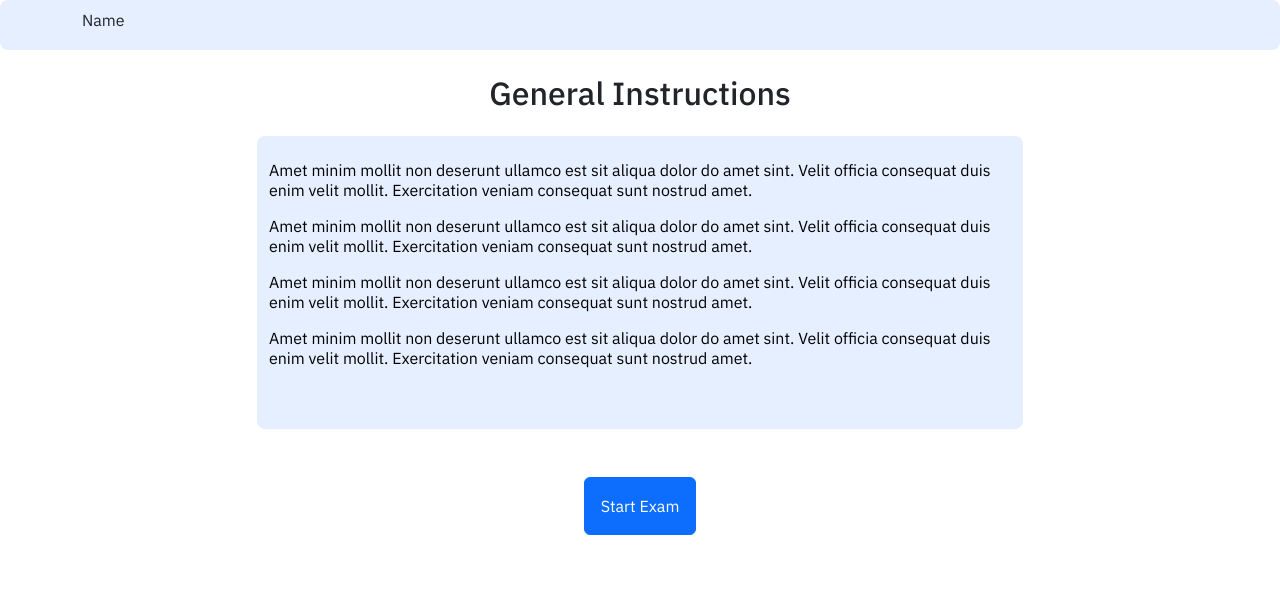
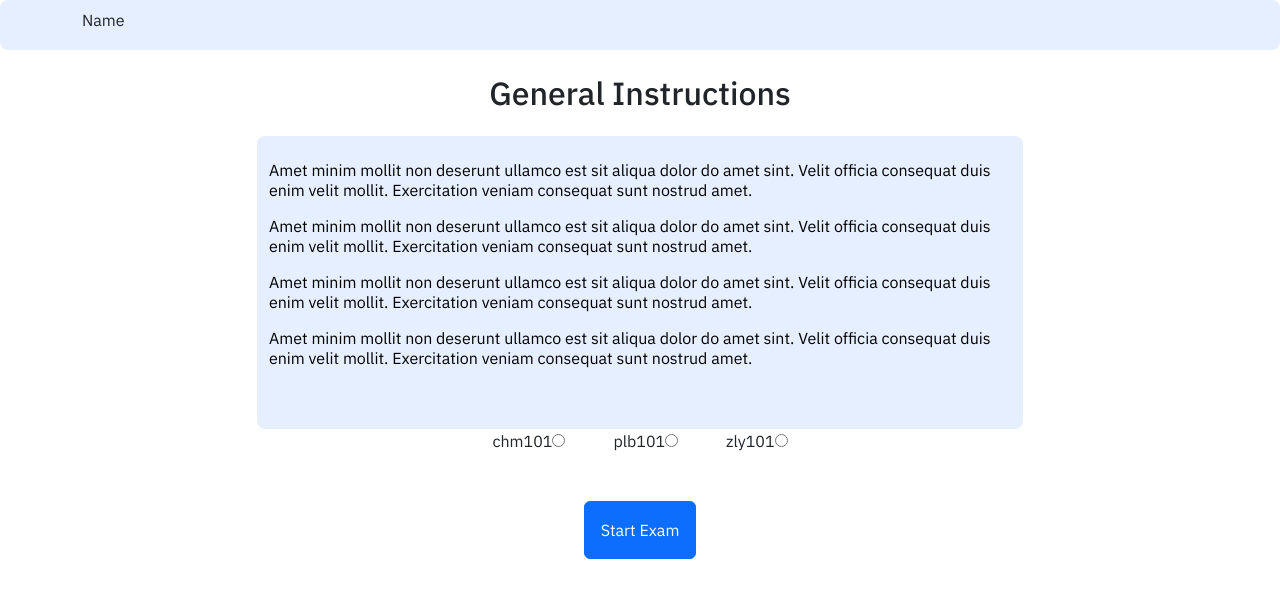
Before and after one commit to Maiqel1/cbt-test, a React (Create React App) app: page /quiz in a window 1280 px wide. Shown: the top 598 px of the page. Built offline with nearby package versions, Linux system fonts and the light colour scheme.

Commit message:
ran into bug on quiz component rerendering

```diff
--- a/src/Context/QuizContext.js
+++ b/src/Context/QuizContext.js
@@ -5,9 +5,15 @@ const QuizContext = createContext();
 export const QuizProvider = ({ children }) => {
   const [examState, setExamState] = useState("menu");
   const [score, setScore] = useState(0);
+  const [selectedCourse, setSelectedCourse] = useState(null);
+  const [completedCourses, setCompletedCourses] = useState([]);
+  const [currentQuestion, setCurrentQuestion] = useState(0);
 
-  const Questions = [
+
+
+  const [Questions, setQuestions] = useState([
     {
+      course: "chm101",
       prompt: "What is 1 + 3",
       optionA: "24",
       optionB: "14",
@@ -16,6 +22,7 @@ export const QuizProvider = ({ children }) => {
       answer: "D",
     },
     {
+      course: "chm101",
       prompt: "Which of these is the first element on the periodic table?",
       optionA: "hydrogen",
       optionB: "oxygen",
@@ -24,6 +31,7 @@ export const QuizProvider = ({ children }) => {
       answer: "A",
     },
     {
+      course: "chm101",
       prompt: "All life forms are made up of?",
       optionA: "metal",
       optionB: "carbon",
@@ -32,6 +40,7 @@ export const QuizProvider = ({ children }) => {
       answer: "B",
     },
     {
+      course: "chm101",
       prompt: "Which of these is a streaming platform?",
       optionA: "twitch",
       optionB: "facebook",
@@ -39,11 +48,60 @@ export const QuizProvider = ({ children }) => {
       optionD: "twitter",
       answer: "A",
     },
-  ];
+    {
+      course: "chm101",
+      prompt: "How many continents are there in the world?",
+      optionA: "5",
+      optionB: "7",
+      optionC: "8",
+      optionD: "6",
+      answer: "B",
+    },
+    {
+      course: "plb101",
+      prompt: "How many continents are there in the world?",
+      optionA: "5",
+      optionB: "7",
+      optionC: "8",
+      optionD: "6",
+      answer: "B",
+    },
+    {
+      course: "plb101",
+      prompt: "How many continents are there in the world?",
+      optionA: "5",
+      optionB: "7",
+      optionC: "8",
+      optionD: "6",
+      answer: "B",
+    },
+  ]);
 
-  const timeAllocated = 60;
+  const chemQuestions = Questions.filter(question => question.course === "chm101");
+  const plbQuestions = Questions.filter(question => question.course === "plb101");
+  const zlyQuestions = Questions.filter(question => question.course === "zly101");
+
+
+  const courses = [
+    {
+        id: 1,
+        name: "chm101",
+        questions: [...chemQuestions]
+    },
+    {
+      id: 2,
+      name: "plb101",
+      questions: [...plbQuestions]
+  },
+  {
+    id: 3,
+    name: "zly101",
+    questions: [...zlyQuestions]
+},
+]
+
+  const [timeAllocated, setTimeAllocated] = useState(30);
   const [timeRemaining, setTimeRemaining] = useState(timeAllocated);
-
 
   //   this state is to clear the radio inputs when next is clicked, and retain state when previous is clicked
   const [answers, setAnswers] = useState({});
@@ -51,8 +109,6 @@ export const QuizProvider = ({ children }) => {
   const handleChange = (currentQuestion, optionChosen) => {
     setAnswers({ ...answers, [currentQuestion]: optionChosen });
   };
-
-  // function for navigtion
 
   // function to submit quiz
   const finishQuiz = (showPrompt = true) => {
@@ -74,11 +130,10 @@ const finishQuiz = (showPrompt = true) => {
           score++;
         }
       }
-        setScore(score)
+      setScore(score);
       setExamState("EndScreen");
     }
   };
-
 
   return (
     <QuizContext.Provider
@@ -93,9 +148,17 @@ const finishQuiz = (showPrompt = true) => {
         setAnswers,
         handleChange,
         timeAllocated,
+        setTimeAllocated,
         timeRemaining,
         setTimeRemaining,
-
+        courses,
+        selectedCourse,
+        setSelectedCourse,
+        completedCourses,
+        setCompletedCourses,
+        setQuestions,
+        currentQuestion,
+        setCurrentQuestion
       }}
     >
       {children}
--- a/src/components/EndScreen.jsx
+++ b/src/components/EndScreen.jsx
@@ -1,16 +1,24 @@
-import { useContext } from "react"
+import { useContext, useEffect } from "react"
 import  QuizContext  from "../Context/QuizContext"
 // import { Questions } from "../Question/QuestionBank";
 import "../App.css"
 
 function EndScreen() {
 
-const {score, setScore, setExamState, Questions} = useContext(QuizContext);
+const {score, setScore, setExamState, Questions, setTimeRemaining, setAnswers, timeAllocated, completedCourses, setCompletedCourses, selectedCourse, setCurrentQuestion} = useContext(QuizContext);
+
+if (!completedCourses.includes(selectedCourse)) {
+  setCompletedCourses([...completedCourses, selectedCourse]);
+}
+
 
   const restartQuiz = () => {
+    setTimeRemaining(timeAllocated);
+    setAnswers([]);
     setScore(0);
     setExamState('menu')
   }
+
 
   return (
     <div className="EndScreen">
--- a/src/components/Nav.jsx
+++ b/src/components/Nav.jsx
@@ -9,8 +9,7 @@ function Nav() {
     <div className="navBar">
         <div className="d-flex justify-content-between container pt-2">
           <p>Name</p>
-          {/* timeRemaining <= timeAllocated / 2 && (
-          <button onClick={finishQuiz}>Submit</button> */}
+
           {timeRemaining <= timeAllocated /2 && (<p onClick={finishQuiz} className="submit-button"> SUBMIT</p>)}
         </div>
     </div>
--- a/src/components/StartScreen.jsx
+++ b/src/components/StartScreen.jsx
@@ -1,33 +1,98 @@
-import { useContext } from "react"
-import  QuizContext  from "../Context/QuizContext"
-import "../App.css"
-/* eslint-disable */
+import { useContext,} from "react";
+import QuizContext from "../Context/QuizContext";
+import "../App.css";
+
 function StartScreen() {
+  const {
+    examState,
+    setExamState,
+    courses,
+    selectedCourse,
+    completedCourses,
+    setQuestions,
+    setSelectedCourse,
+  } = useContext(QuizContext);
 
-    const {examState, setExamState} = useContext(QuizContext)
+//   const selectedCourseData = courses.find((course) => course.id === selectedCourse);
+// if (selectedCourseData) {
+//   setQuestions(selectedCourseData.questions);
+// } else {
+//   console.error("Selected course not found in courses list.");
+// }
+
 
   return (
     <div className="Start ">
-
       <h2 className="text-center my-4">General Instructions</h2>
 
       <div className=" mx-auto instructions-card">
         <section className="container pt-4">
-              <p className="mx-auto text-start">Amet minim mollit non deserunt ullamco est sit aliqua dolor do amet sint. Velit officia consequat duis enim velit mollit. Exercitation veniam consequat sunt nostrud amet.</p>
-              <p>Amet minim mollit non deserunt ullamco est sit aliqua dolor do amet sint. Velit officia consequat duis enim velit mollit. Exercitation veniam consequat sunt nostrud amet.</p>
-              <p>Amet minim mollit non deserunt ullamco est sit aliqua dolor do amet sint. Velit officia consequat duis enim velit mollit. Exercitation veniam consequat sunt nostrud amet.</p>
-              <p>Amet minim mollit non deserunt ullamco est sit aliqua dolor do amet sint. Velit officia consequat duis enim velit mollit. Exercitation veniam consequat sunt nostrud amet.</p>
-
+          <p className="mx-auto text-start">
+            Amet minim mollit non deserunt ullamco est sit aliqua dolor do amet
+            sint. Velit officia consequat duis enim velit mollit. Exercitation
+            veniam consequat sunt nostrud amet.
+          </p>
+          <p>
+            Amet minim mollit non deserunt ullamco est sit aliqua dolor do amet
+            sint. Velit officia consequat duis enim velit mollit. Exercitation
+            veniam consequat sunt nostrud amet.
+          </p>
+          <p>
+            Amet minim mollit non deserunt ullamco est sit aliqua dolor do amet
+            sint. Velit officia consequat duis enim velit mollit. Exercitation
+            veniam consequat sunt nostrud amet.
+          </p>
+          <p>
+            Amet minim mollit non deserunt ullamco est sit aliqua dolor do amet
+            sint. Velit officia consequat duis enim velit mollit. Exercitation
+            veniam consequat sunt nostrud amet.
+          </p>
         </section>
       </div>
 
+      <div className=" container d-flex justify-content-center">
+
+        {courses.map((course) => (
+          <div className="mx-4" key={course.id}>
+            <label htmlFor={course.name}>{course.name}</label>
+            <input
+            key={course.id}
+              type="radio"
+              id={course.name}
+              value={course.id}
+              checked={course.id === selectedCourse}
+              onChange={() => setSelectedCourse(course.id)}
+              disabled={completedCourses.includes(course.id)}
+            />
+          </div>
+        ))}
+      </div>
 
       <div className="d-flex justify-content-center">
-        <button className="btn btn-primary p-3 mt-5" onClick={() => {
-            setExamState("quiz")
-        } }>Start Exam</button>
+        <button
+          className="btn btn-primary p-3 mt-5"
+          onClick={() => {
+            if (selectedCourse) {
+              if (completedCourses.includes(selectedCourse)) {
+                alert(
+                  "You have already completed this course. Please select a different course."
+                );
+              } else {
+                setQuestions(
+                  courses.find((course) => course.id === selectedCourse)
+                    .questions
+                );
+                setExamState("quiz");
+              }
+            } else {
+              alert("Please select a course");
+            }
+          }}
+        >
+          Start Exam
+        </button>
       </div>
     </div>
-  )
+  );
 }
-export default StartScreen
+export default StartScreen;
```
Also changed, not shown: src/components/Quiz.jsx (+57 -30 lines). Lines whose indentation alone changed are shown as unchanged.
